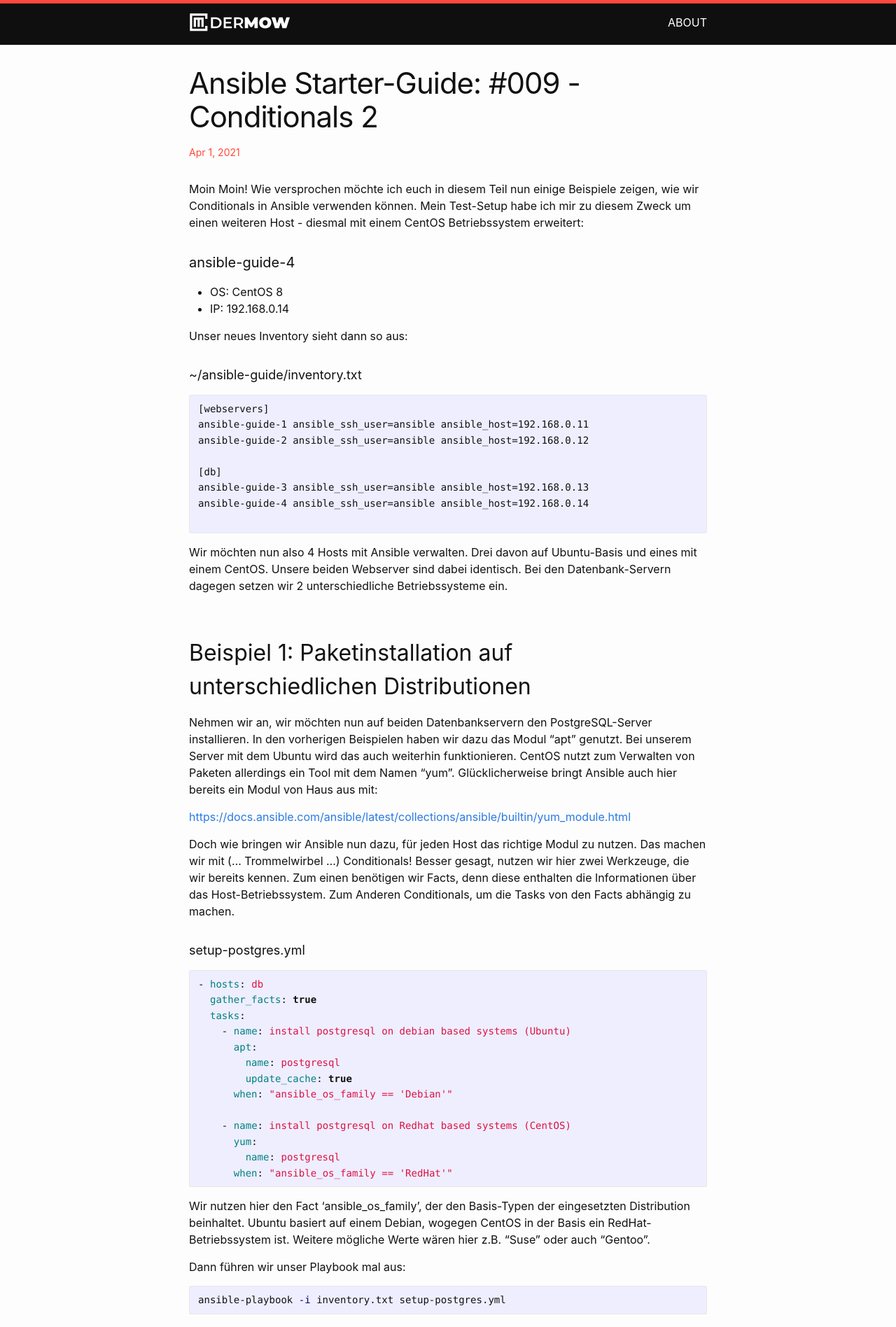
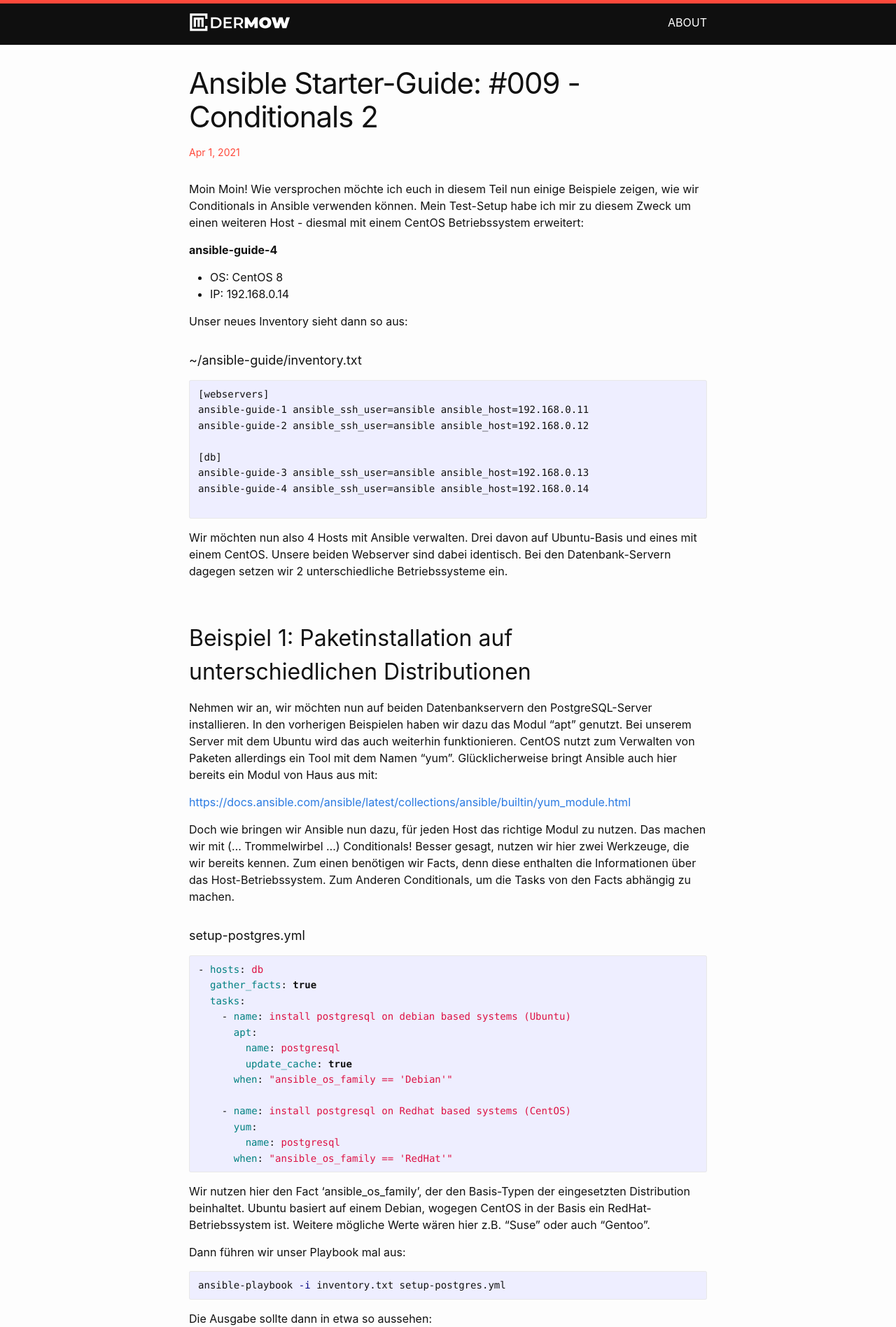
Before and after one commit to dermow/staging, a Jekyll site: the page built from _posts/2021-04-01-ansible-guide-9.markdown, in a window 1280 px wide. Shown: the top 1896 px of the page at 70% size. Built offline with Jekyll 4.4.1, drawn with Linux system fonts in a browser that asks for light colours; comment, search, counter and statistics services are not loaded.

````diff
--- a/_posts/2021-04-01-ansible-guide-9.markdown
+++ b/_posts/2021-04-01-ansible-guide-9.markdown
@@ -9,7 +9,7 @@ categories: Ansible
 Moin Moin! Wie versprochen möchte ich euch in diesem Teil nun einige Beispiele zeigen, wie wir Conditionals in Ansible verwenden können.
 Mein Test-Setup habe ich mir zu diesem Zweck um einen weiteren Host - diesmal mit einem CentOS Betriebssystem erweitert:
 
-#### ansible-guide-4
+**ansible-guide-4**
 * OS: CentOS 8
 * IP: 192.168.0.14
 
@@ -26,11 +26,11 @@ ansible-guide-3 ansible_ssh_user=ansible ansible_host=192.168.0.13
 ansible-guide-4 ansible_ssh_user=ansible ansible_host=192.168.0.14
 
 ```
-
+<!-- excerpt-end -->
 Wir möchten nun also 4 Hosts mit Ansible verwalten. Drei davon auf Ubuntu-Basis und eines mit einem CentOS. Unsere beiden Webserver sind dabei identisch. Bei
 den Datenbank-Servern dagegen setzen wir 2 unterschiedliche Betriebssysteme ein.
 
-<!-- excerpt-end -->
+
 
 ## Beispiel 1: Paketinstallation auf unterschiedlichen Distributionen
 
````
